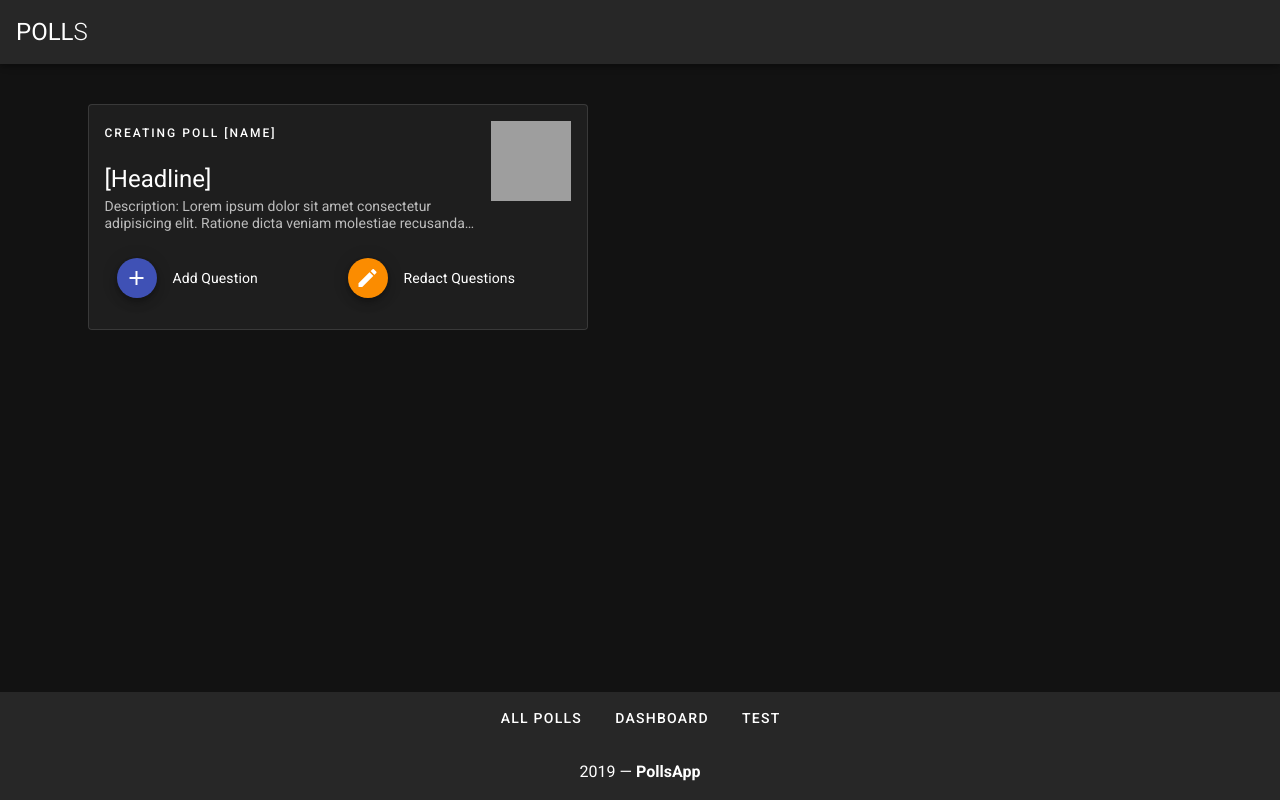
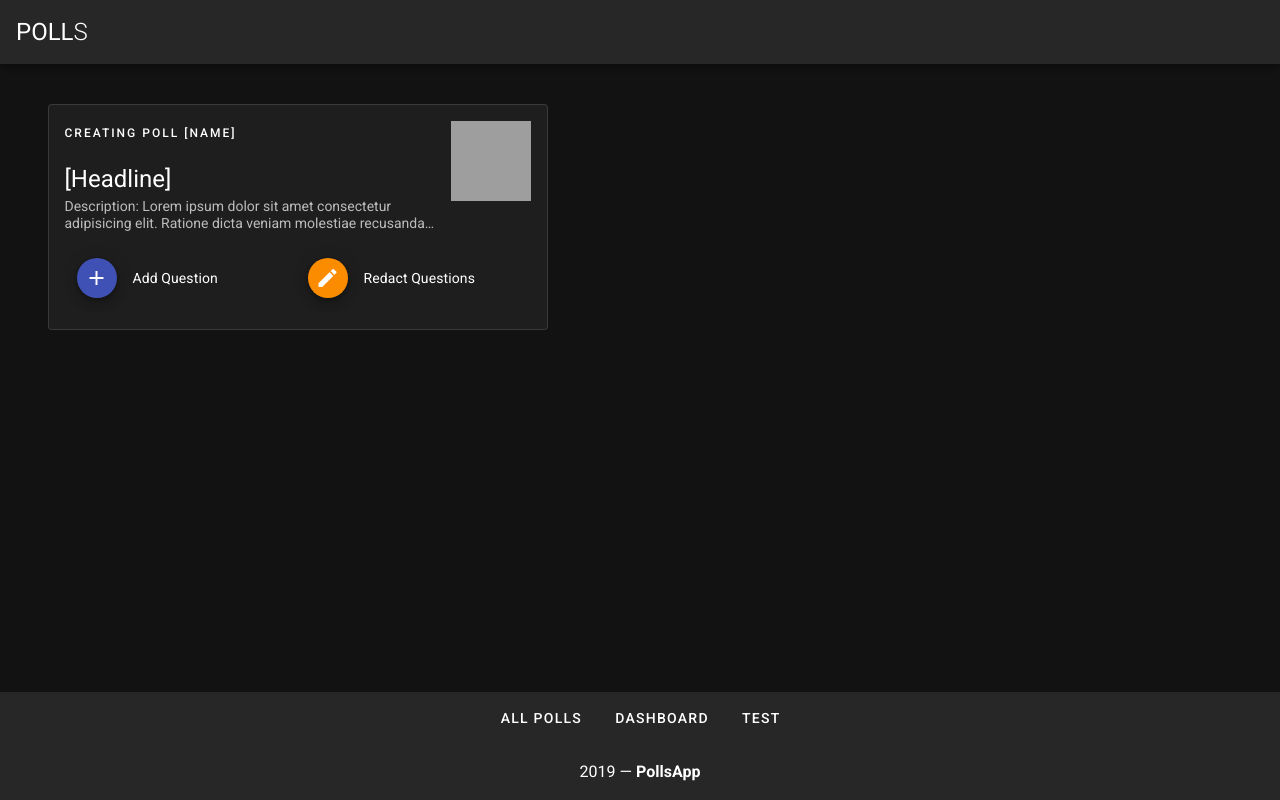
Before and after one commit to pavelDruzhinin/school-5-command-1, a Vue app: page /test in a window 1280 px wide. Built offline with nearby package versions, Linux system fonts and the light colour scheme.

Commit message:
Modified test

```diff
--- a/src/components/Test.vue
+++ b/src/components/Test.vue
@@ -2,7 +2,7 @@
 <v-container>
   <v-row>
   <v-card
-    class="ms-10 mt-10"
+    class="mt-10"
     max-width="500"
     outlined
   >
@@ -88,6 +88,7 @@
   </v-card>
 
   </v-row>
+
 </v-container>
 </template>
 
```
